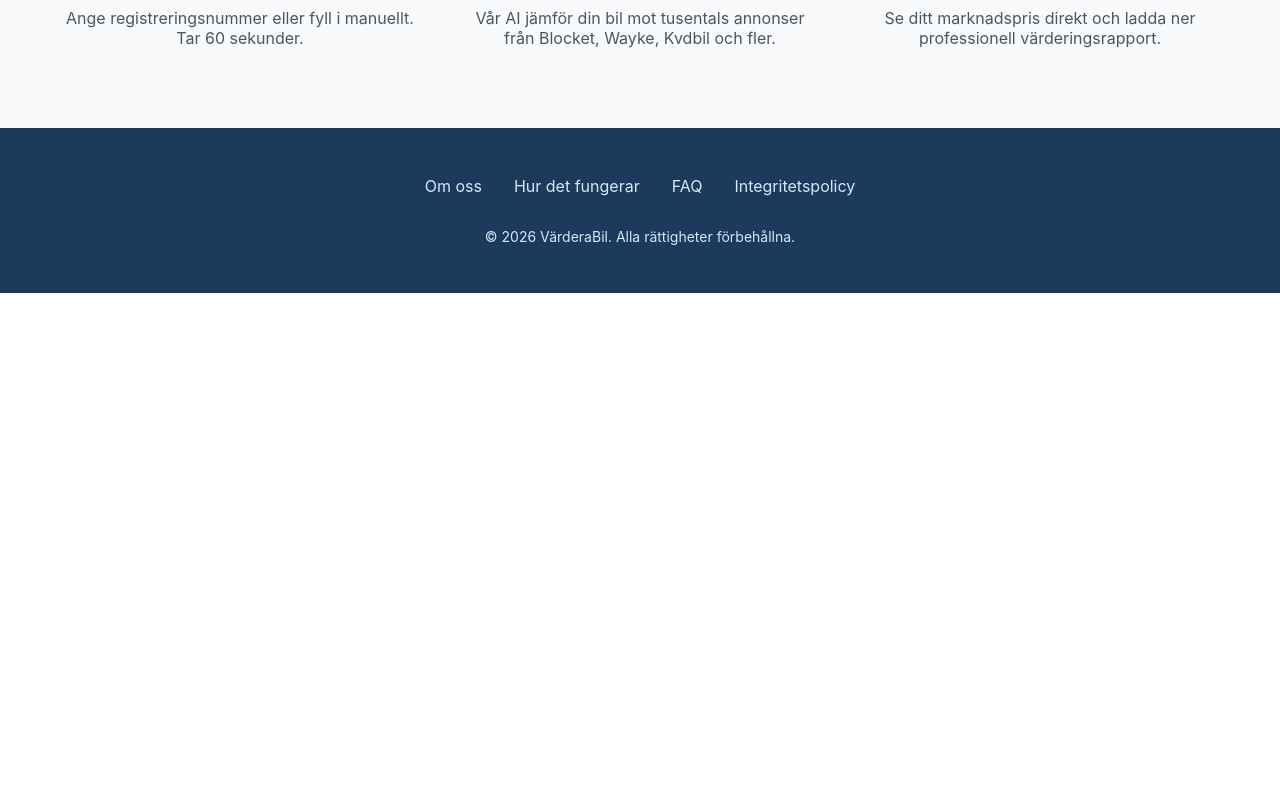
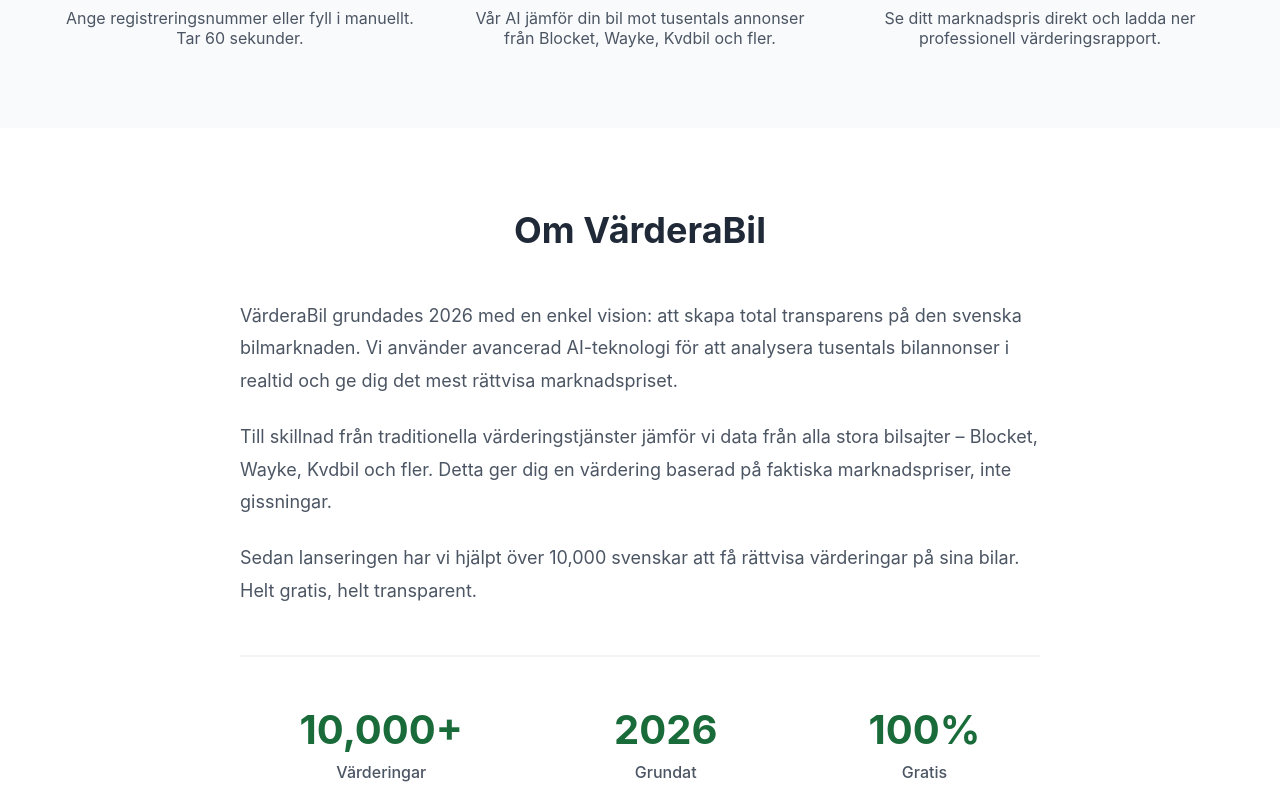
Before and after one commit to mrfeyli/varderabil, a React app in the folder frontend/: page / in a window 1280 px wide. Shown: the part 1200-2000 px from the top of the page. Before the commit the page ends 1493 px from the top, so only its background shows below. Built offline with nearby package versions, Linux system fonts and the light colour scheme; the HTML template or start-up script is replaced by a standard one.

Commit message:
Add modern progress bar loading animation with AI analysis steps

```diff
--- a/frontend/src/App.css
+++ b/frontend/src/App.css
@@ -588,3 +588,118 @@
   background-color: var(--gray-600);
   color: white;
 }
+
+/* Om oss Section */
+.about-section {
+  padding: 5rem 2rem;
+  background-color: white;
+}
+
+.about-container {
+  max-width: 800px;
+  margin: 0 auto;
+  text-align: center;
+}
+
+.about-section h2 {
+  font-size: 2.25rem;
+  font-weight: bold;
+  color: var(--gray-800);
+  margin-bottom: 3rem;
+}
+
+.about-content {
+  text-align: left;
+  margin-bottom: 3rem;
+}
+
+.about-content p {
+  font-size: 1.125rem;
+  line-height: 1.8;
+  color: var(--gray-600);
+  margin-bottom: 1.5rem;
+}
+
+.about-stats {
+  display: flex;
+  justify-content: space-around;
+  gap: 2rem;
+  margin-top: 3rem;
+  padding-top: 3rem;
+  border-top: 2px solid var(--gray-100);
+}
+
+.stat {
+  text-align: center;
+}
+
+.stat-number {
+  font-size: 2.5rem;
+  font-weight: bold;
+  color: var(--accent);
+  margin-bottom: 0.5rem;
+}
+
+.stat-label {
+  font-size: 1rem;
+  color: var(--gray-600);
+  font-weight: 500;
+}
+
+@media (max-width: 768px) {
+  .about-stats {
+    flex-direction: column;
+    gap: 2rem;
+  }
+}
+
+/* Laddningsanimation - Progress Bar */
+.loading-card {
+  background: white;
+  border-radius: 1rem;
+  padding: 4rem 3rem;
+  box-shadow: 0 20px 60px rgba(0, 0, 0, 0.3);
+  text-align: center;
+}
+
+.loading-card h3 {
+  font-size: 1.75rem;
+  color: var(--gray-800);
+  margin-bottom: 3rem;
+}
+
+.progress-container {
+  max-width: 400px;
+  margin: 0 auto;
+}
+
+.progress-text {
+  font-size: 1.125rem;
+  color: var(--gray-600);
+  margin-bottom: 1rem;
+  min-height: 1.5rem;
+  font-weight: 500;
+}
+
+.progress-bar-bg {
+  width: 100%;
+  height: 12px;
+  background-color: var(--gray-100);
+  border-radius: 10px;
+  overflow: hidden;
+  margin-bottom: 1rem;
+}
+
+.progress-bar-fill {
+  height: 100%;
+  background: linear-gradient(90deg, var(--accent) 0%, var(--teal) 100%);
+  border-radius: 10px;
+  transition: width 0.3s ease;
+}
+
+.progress-percentage {
+  font-size: 2rem;
+  font-weight: bold;
+  color: var(--accent);
+  margin-top: 1rem;
+}
--- a/frontend/src/App.jsx
+++ b/frontend/src/App.jsx
@@ -21,6 +21,9 @@
 
   // State för att visa/dölja resultatvy
   const [showResult, setShowResult] = useState(false)
+  const [isLoading, setIsLoading] = useState(false)
+  const [loadingProgress, setLoadingProgress] = useState(0)
+  const [loadingText, setLoadingText] = useState('')
   const [formData, setFormData] = useState({
     regNr: '',
     brand: '',
@@ -33,13 +36,40 @@
   // Funktion som körs när användaren klickar "Få AI-värdering"
   const handleSubmit = (e) => {
     e.preventDefault()
-    // Mock-värdering (falskt värde för nu)
-    setShowResult(true)
+
+    // Starta laddning
+    setIsLoading(true)
+    setLoadingProgress(0)
+
+    // Steg 1: Analyserar biluppgifter (30%)
+    setLoadingText('Analyserar biluppgifter...')
+    setLoadingProgress(30)
+
+    setTimeout(() => {
+      // Steg 2: Jämför mot marknaden (60%)
+      setLoadingText('Jämför mot tusentals annonser...')
+      setLoadingProgress(60)
+
+      setTimeout(() => {
+        // Steg 3: Beräknar värde (100%)
+        setLoadingText('Beräknar slutligt marknadsvärde...')
+        setLoadingProgress(100)
+
+        setTimeout(() => {
+          // Visa resultat
+          setIsLoading(false)
+          setShowResult(true)
+        }, 800)
+      }, 1000)
+    }, 1000)
   }
 
   // Funktion för att börja om
   const handleNewValuation = () => {
     setShowResult(false)
+    setIsLoading(false)
+    setLoadingProgress(0)
+    setLoadingText('')
     setFormData({
       regNr: '',
       brand: '',
@@ -80,8 +110,26 @@
             </ul>
           </div>
 
-          {/* Höger sida - Formulär eller Resultat */}
-          {!showResult ? (
+          {/* Höger sida - Formulär, Laddning eller Resultat */}
+          {isLoading ? (
+            // Visa laddning med progress bar
+            <div className="loading-card">
+              <h3>AI analyserar din bil</h3>
+
+              <div className="progress-container">
+                <p className="progress-text">{loadingText}</p>
+
+                <div className="progress-bar-bg">
+                  <div
+                    className="progress-bar-fill"
+                    style={{ width: `${loadingProgress}%` }}
+                  ></div>
+                </div>
+
+                <div className="progress-percentage">{loadingProgress}%</div>
+              </div>
+            </div>
+          ) : !showResult ? (
             // Visa formulär
             <div className="form-card">
               <h2>Få din AI-värdering på 60 sekunder</h2>
@@ -266,8 +314,51 @@
         </div>
       </section>
 
+      {/* Om oss */}
+      <section className="about-section" id="om">
+        <div className="about-container">
+          <h2>Om VärderaBil</h2>
+
+          <div className="about-content">
+            <p>
+              VärderaBil grundades 2026 med en enkel vision: att skapa total
+              transparens på den svenska bilmarknaden. Vi använder avancerad
+              AI-teknologi för att analysera tusentals bilannonser i realtid
+              och ge dig det mest rättvisa marknadspriset.
+            </p>
+
+            <p>
+              Till skillnad från traditionella värderingstjänster jämför vi
+              data från alla stora bilsajter – Blocket, Wayke, Kvdbil och fler.
+              Detta ger dig en värdering baserad på faktiska marknadspriser,
+              inte gissningar.
+            </p>
+
+            <p>
+              Sedan lanseringen har vi hjälpt över 10,000 svenskar att få
+              rättvisa värderingar på sina bilar. Helt gratis, helt transparent.
+            </p>
+          </div>
+
+          <div className="about-stats">
+            <div className="stat">
+              <div className="stat-number">10,000+</div>
+              <div className="stat-label">Värderingar</div>
+            </div>
+            <div className="stat">
+              <div className="stat-number">2026</div>
+              <div className="stat-label">Grundat</div>
+            </div>
+            <div className="stat">
+              <div className="stat-number">100%</div>
+              <div className="stat-label">Gratis</div>
+            </div>
+          </div>
+        </div>
+      </section>
+
       {/* Footer */}
-      <footer className="footer" id="om">
+      <footer className="footer">
         <div className="footer-container">
           <div className="footer-links">
             <a href="#om">Om oss</a>
```
